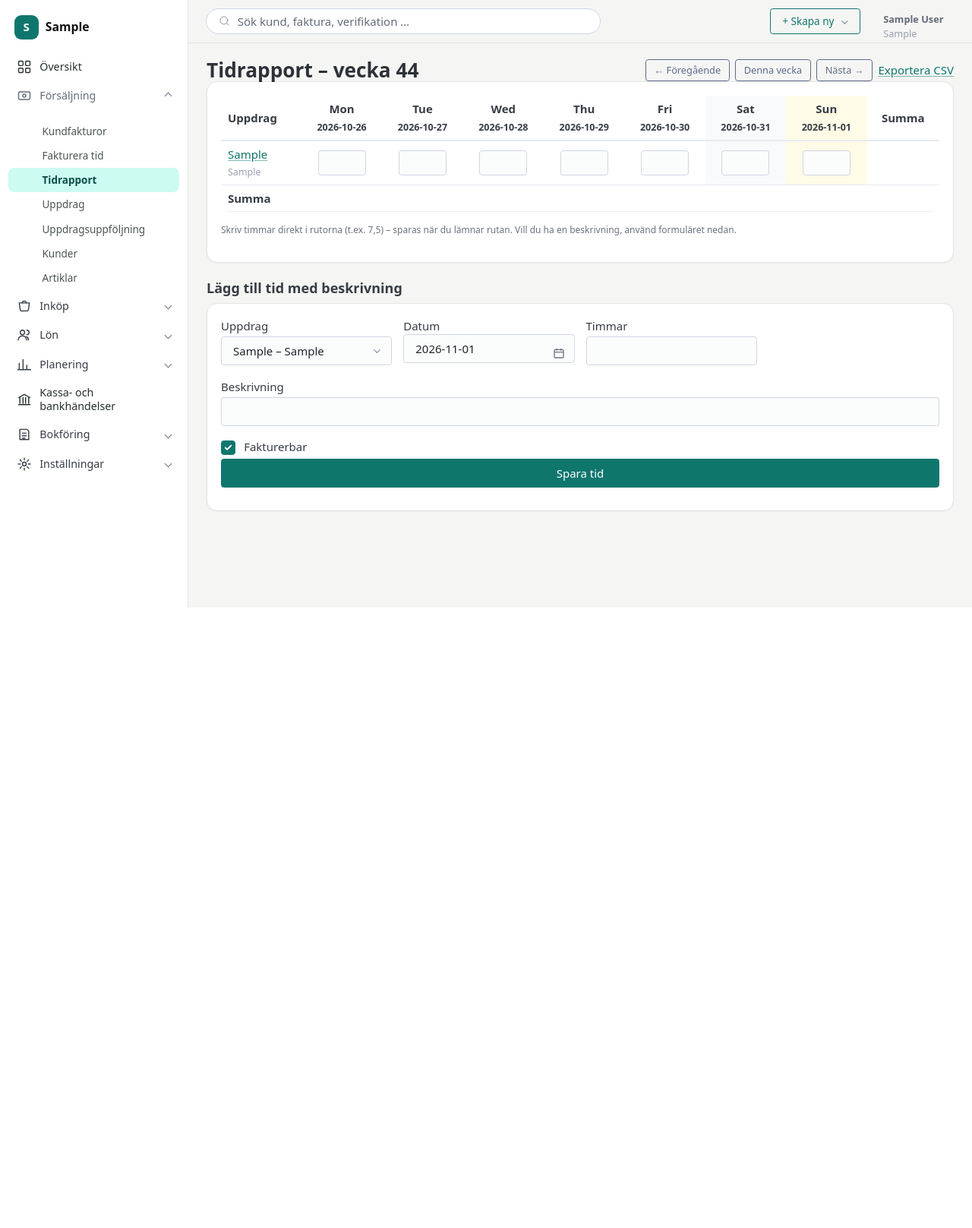
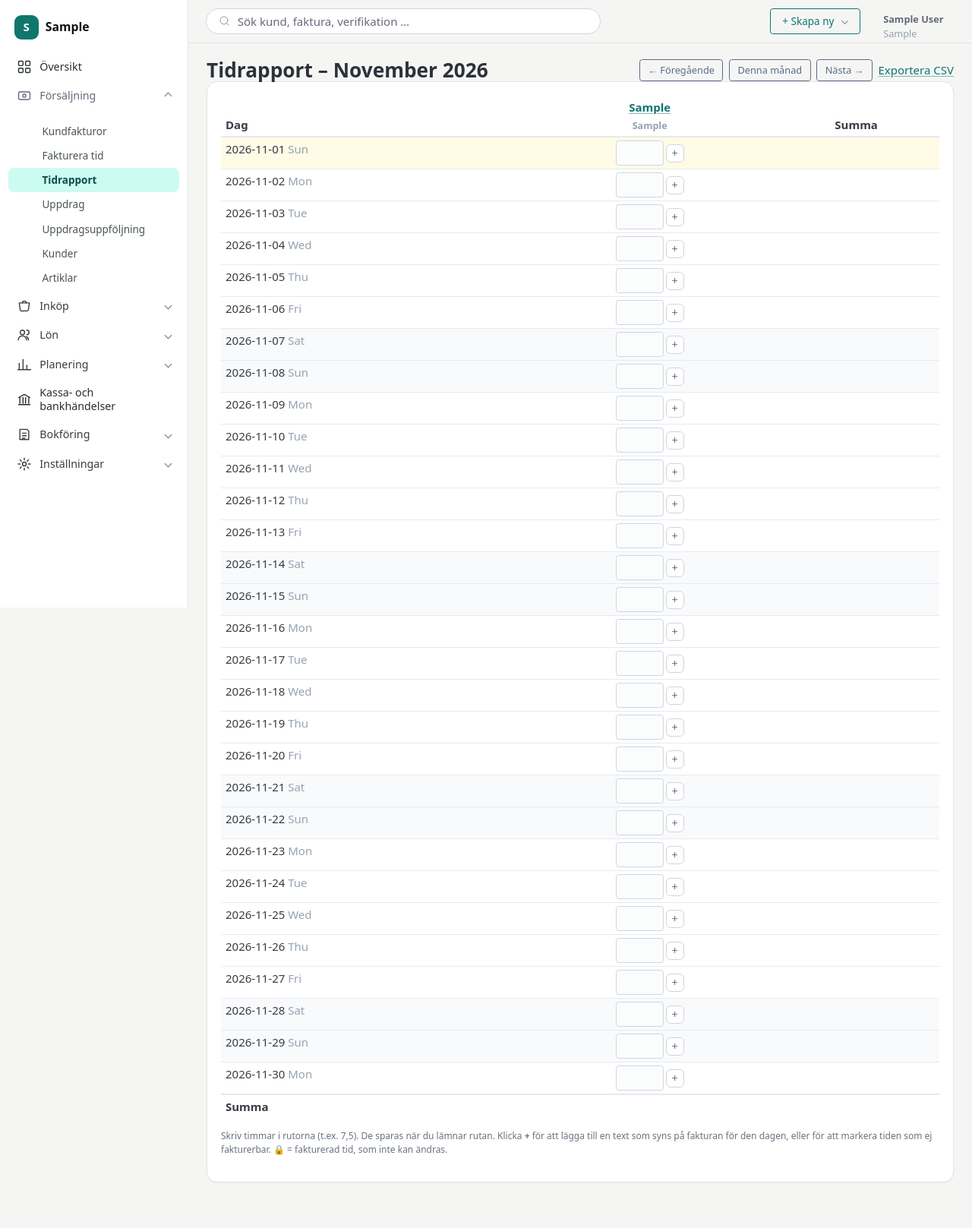
Before and after one commit to vestlund/BiteroERP, a Django app: page /tid/ in a window 1280 px wide. Shown: the whole page at 76% size. Before the commit the page ends 800 px from the top, so only its background shows below. Run offline with Django 5.2, Linux system fonts and the light colour scheme; a user stored in the database is signed in; tables that the repository leaves empty hold one stand-in row (values such as "Sample post").

Commit message:
Tidrapport per månad: dagar som rader, uppdrag som kolumner, text till fakturan via plustecken
Version 2026.11.03-1. Formuläret och listan under rutnätet är borttagna.

Co-Authored-By: Claude Opus 5.5 <noreply@anthropic.com>
Claude-Session: https://claude.ai/code/session_01G62fcvDy75rv8pkpwo6RgL

```diff
--- a/assistent/arbete.py
+++ b/assistent/arbete.py
@@ -186,7 +186,7 @@ def rapportera_tid(uppdrag_id, datum, timmar, beskrivning="", fakturerbar=True):
     return {"sparad": f"{tp.timmar} h {tp.datum} på {tp.uppdrag.namn} ({tp.uppdrag.kund.namn})",
             "totalt_samma_dag": str(dag_innan + tp.timmar),
             "obs": f"Det fanns redan {sum(p.timmar for p in samma)} h på samma uppdrag och dag." if samma else None,
-            "lank": f"{WEBB}/tid/?vecka={tp.datum}"}
+            "lank": f"{WEBB}/tid/?manad={tp.datum:%Y-%m}"}
 
 
 def skapa_fakturautkast(kund_nummer, till_och_med, fakturadatum=None, en_rad_per_post=False):
--- a/config/version.py
+++ b/config/version.py
@@ -1,3 +1,3 @@
 """Programversion. Höjs vid varje leverans och står i docs/andringslogg.md."""
 
-VERSION = "2026.11.02-1"
+VERSION = "2026.11.03-1"
--- a/static/app.css
+++ b/static/app.css
@@ -43,6 +43,27 @@ td, th { padding: .4rem .6rem; }
 .grid-tid .helg { background: #f9fafb; }
 .grid-tid input.sparad { border-color: #12b76a; }
 .grid-tid input.fel { border-color: #f04438; }
+/* Månadens tidrapport: dagar som rader, uppdrag som kolumner */
+.tabell-rull { overflow-x: auto; }
+.grid-tid.manad td, .grid-tid.manad th { padding: .25rem .4rem; vertical-align: top; }
+.grid-tid.manad th { position: sticky; top: 0; background: #fff; z-index: 1; vertical-align: bottom; }
+.grid-tid.manad tr.idag td { background: #fffbe6; }
+.grid-tid.manad tr.helg td { background: #f9fafb; }
+.grid-tid.manad td.dag { white-space: nowrap; font-variant-numeric: tabular-nums; }
+.tidcell { margin: 0; }
+.tidcell .rad { display: inline-flex; align-items: center; gap: .2rem; }
+.tidcell .plus { width: 1.6rem; height: 1.6rem; padding: 0; margin: 0; line-height: 1; font-size: .95rem;
+  border: 1px solid #d0d5dd; background: #fff; color: #6b7280; border-radius: 6px; cursor: pointer; }
+.tidcell .plus:hover { color: #0f766e; border-color: #0f766e; }
+.tidcell .plus.har { color: #0f766e; border-color: #0f766e; background: #e6f4f1; }
+.grid-tid.manad td { position: relative; }
+.tidcell .kommentar { position: absolute; z-index: 5; left: .3rem; top: calc(100% - .2rem); display: grid; gap: .3rem;
+  width: 17rem; padding: .6rem; background: #fff; border: 1px solid #d0d5dd; border-radius: 8px;
+  box-shadow: 0 6px 18px rgba(16, 24, 40, .12); text-align: left; }
+.tidcell .kommentar[hidden] { display: none; }
+.tidcell .kommentar input[type=text] { width: 100%; text-align: left; }
+.tidcell .kommentar label { margin: 0; }
+.tidcell .kommentar input[type=checkbox] { width: auto; margin: 0 .3rem 0 0; }
 .formgrid { display: grid; grid-template-columns: repeat(auto-fit, minmax(220px, 1fr)); gap: 0 1rem; }
 .formgrid .bred { grid-column: 1 / -1; }
 .errorlist { color: #b42318; list-style: none; padding: 0; margin: 0; font-size: .85rem; }
--- a/templates/verksamhet/tidrapport.html
+++ b/templates/verksamhet/tidrapport.html
@@ -1,73 +1,60 @@
 {% extends "base.html" %}{% load kr %}
+{% block titel %}Tidrapport {{ manad|date:"Y-m" }}{% endblock %}
 {% block innehall %}
 <div class="rubrikrad">
-  <h1>Tidrapport – vecka {{ veckonummer }}</h1>
+  <h1>Tidrapport – {{ manad|date:"F Y"|capfirst }}</h1>
   <div class="knappar">
-    <a href="?vecka={{ foregaende|date:'Y-m-d' }}" role="button" class="outline secondary liten">← Föregående</a>
-    <a href="?" role="button" class="outline secondary liten">Denna vecka</a>
-    <a href="?vecka={{ nasta|date:'Y-m-d' }}" role="button" class="outline secondary liten">Nästa →</a>
+    <a href="?manad={{ foregaende|date:'Y-m' }}" role="button" class="outline secondary liten">← Föregående</a>
+    <a href="?" role="button" class="outline secondary liten">Denna månad</a>
+    <a href="?manad={{ nasta|date:'Y-m' }}" role="button" class="outline secondary liten">Nästa →</a>
     <a href="{% url 'tid_export_csv' %}" class="liten">Exportera CSV</a>
   </div>
 </div>
 
 <article>
-{% if rader %}
-<table class="grid-tid">
-  <thead><tr><th>Uppdrag</th>
-    {% for d in dagar %}<th class="{% if d == idag %}idag{% elif d.weekday > 4 %}helg{% endif %}">{{ d|date:"D" }}<br><small>{{ d|date:"Y-m-d" }}</small></th>{% endfor %}
+{% if uppdrag %}
+<div class="tabell-rull">
+<table class="grid-tid manad">
+  <thead><tr><th>Dag</th>
+    {% for u in uppdrag %}<th><a href="{{ u.get_absolute_url }}">{{ u.namn }}</a><br><small class="dimmad">{{ u.kund.namn }}</small></th>{% endfor %}
     <th>Summa</th></tr></thead>
   <tbody>
   {% for r in rader %}
-    <tr>
-      <td><a href="{{ r.uppdrag.get_absolute_url }}">{{ r.uppdrag.namn }}</a><br><small class="dimmad">{{ r.uppdrag.kund.namn }}</small></td>
+    <tr class="{% if r.datum == idag %}idag{% elif r.datum.weekday > 4 %}helg{% endif %}">
+      <td class="dag">{{ r.datum|date:"Y-m-d" }} <span class="dimmad">{{ r.datum|date:"D" }}</span></td>
       {% for c in r.celler %}
-      <td class="{% if c.datum == idag %}idag{% elif c.datum.weekday > 4 %}helg{% endif %}">
-        {% if c.last %}<span class="last" data-h="{{ c.timmar }}" title="Fakturerad eller flera poster – ändra i listan nedan">{{ c.timmar|h }} 🔒</span>
+      <td>
+        {% if c.fakturerad %}
+          <span class="last" data-h="{{ c.timmar }}" title="Fakturerad{% if c.beskrivning %}: {{ c.beskrivning }}{% endif %}">{{ c.timmar|h }} 🔒</span>
         {% else %}
-        <input type="text" inputmode="decimal" name="timmar" value="{{ c.timmar|h }}"
-               hx-post="{% url 'tid_cell' %}" hx-trigger="change" hx-swap="none"
-               hx-vals='{"uppdrag": "{{ r.uppdrag.pk }}", "datum": "{{ c.datum|date:'Y-m-d' }}"}'>
+        <form class="tidcell" hx-post="{% url 'tid_cell' %}" hx-trigger="change, submit" hx-swap="none"
+             hx-vals='{"uppdrag": "{{ c.uppdrag.pk }}", "datum": "{{ c.datum|date:'Y-m-d' }}", "detaljer": "on"}'>
+          <span class="rad">
+            <input type="text" inputmode="decimal" name="timmar" value="{{ c.timmar|h }}" aria-label="Timmar {{ c.uppdrag.namn }} {{ c.datum|date:'Y-m-d' }}">
+            <button type="button" class="plus{% if c.beskrivning or not c.fakturerbar %} har{% endif %}"
+                    title="{% if c.beskrivning %}{{ c.beskrivning }}{% else %}Lägg till text på fakturan{% endif %}" aria-label="Text på fakturan">{% if c.beskrivning or not c.fakturerbar %}✎{% else %}+{% endif %}</button>
+          </span>
+          <span class="kommentar" hidden>
+            <input type="text" name="beskrivning" value="{{ c.beskrivning }}" maxlength="300" placeholder="Text på fakturan">
+            <label class="liten-text"><input type="checkbox" name="fakturerbar" {% if c.fakturerbar %}checked{% endif %}> Fakturerbar</label>
+          </span>
+        </form>
         {% endif %}
       </td>
       {% endfor %}
       <td><strong class="radsumma">{{ r.summa|h }}</strong></td>
     </tr>
   {% endfor %}
-  <tr class="summa"><td>Summa</td>{% for s in dagsummor %}<td class="dagsumma">{{ s|h }}</td>{% endfor %}<td id="veckosumma">{{ veckosumma|h }}</td></tr>
   </tbody>
+  <tfoot><tr class="summa"><td>Summa</td>{% for s in kolumnsummor %}<td class="kolumnsumma">{{ s|h }}</td>{% endfor %}<td id="manadssumma">{{ manadssumma|h }}</td></tr></tfoot>
 </table>
-<p class="hjalp">Skriv timmar direkt i rutorna (t.ex. 7,5) – sparas när du lämnar rutan. Vill du ha en beskrivning, använd formuläret nedan.</p>
+</div>
+<p class="hjalp">Skriv timmar i rutorna (t.ex. 7,5). De sparas när du lämnar rutan. Klicka <b>+</b> för att lägga till en text
+  som syns på fakturan för den dagen, eller för att markera tiden som ej fakturerbar. 🔒 = fakturerad tid, som inte kan ändras.</p>
 {% else %}
 <p>Du har inga aktiva uppdrag. <a href="{% url 'uppdrag_nytt' %}">Lägg upp ett uppdrag</a> först.</p>
 {% endif %}
 </article>
-
-<h2>Lägg till tid med beskrivning</h2>
-<article>
-<form method="post">{% csrf_token %}
-  <div class="formgrid">
-    <label>{{ form.uppdrag.label }}{{ form.uppdrag }}{{ form.uppdrag.errors }}</label>
-    <label>{{ form.datum.label }}{{ form.datum }}{{ form.datum.errors }}</label>
-    <label>{{ form.timmar.label }}{{ form.timmar }}{{ form.timmar.errors }}</label>
-    <label class="bred">{{ form.beskrivning.label }}{{ form.beskrivning }}</label>
-    <label>{{ form.fakturerbar }} {{ form.fakturerbar.label }}</label>
-  </div>
-  <button type="submit">Spara tid</button>
-</form>
-</article>
-
-{% if poster %}
-<h2>Poster denna vecka</h2>
-<table>
-  <thead><tr><th>Datum</th><th>Uppdrag</th><th class="tal">Timmar</th><th>Beskrivning</th><th>Status</th><th></th></tr></thead>
-  <tbody>{% for p in poster %}
-    <tr><td>{{ p.datum|date:"D Y-m-d" }}</td><td>{{ p.uppdrag.namn }}</td><td class="tal">{{ p.timmar|h }}</td>
-      <td>{{ p.beskrivning }}</td>
-      <td>{% if p.fakturerad %}<span class="status betald">fakturerad</span>{% elif not p.fakturerbar %}<span class="status">ej fakturerbar</span>{% endif %}</td>
-      <td>{% if not p.fakturerad %}<a href="{% url 'tidpost_andra' p.pk %}">Ändra</a>{% endif %}</td></tr>
-  {% endfor %}</tbody>
-</table>
-{% endif %}
 {% endblock %}
 
 {% block skript %}
@@ -75,25 +62,43 @@
 const tal = v => parseFloat(String(v || "0").replace(",", ".")) || 0;
 const fmt = v => v ? String(Math.round(v * 100) / 100).replace(".", ",") : "";
 function summera() {
-  const rader = [...document.querySelectorAll(".grid-tid tbody tr:not(.summa)")];
-  const dag = Array(7).fill(0);
+  const rader = [...document.querySelectorAll(".grid-tid tbody tr")];
+  const kol = [];
   rader.forEach(tr => {
     let s = 0;
-    [...tr.querySelectorAll("td")].slice(1, 8).forEach((td, i) => {
-      const inp = td.querySelector("input"), last = td.querySelector(".last");
+    [...tr.querySelectorAll("td")].slice(1, -1).forEach((td, i) => {
+      const inp = td.querySelector("input[name=timmar]"), last = td.querySelector(".last");
       const v = inp ? tal(inp.value) : (last ? tal(last.dataset.h) : 0);
-      s += v; dag[i] += v;
+      s += v; kol[i] = (kol[i] || 0) + v;
     });
     tr.querySelector(".radsumma").textContent = fmt(s);
   });
-  document.querySelectorAll(".dagsumma").forEach((td, i) => td.textContent = fmt(dag[i]));
-  document.getElementById("veckosumma").textContent = fmt(dag.reduce((a, b) => a + b, 0));
+  document.querySelectorAll(".kolumnsumma").forEach((td, i) => td.textContent = fmt(kol[i] || 0));
+  document.getElementById("manadssumma").textContent = fmt(kol.reduce((a, b) => a + b, 0));
 }
+document.querySelectorAll(".tidcell .plus").forEach(knapp => knapp.addEventListener("click", () => {
+  const ruta = knapp.closest(".tidcell").querySelector(".kommentar");
+  const visa = ruta.hidden;
+  document.querySelectorAll(".tidcell .kommentar").forEach(k => k.hidden = true);
+  ruta.hidden = !visa;
+  if (visa) ruta.querySelector("input[name=beskrivning]").focus();
+}));
+// Stäng rutan med Esc eller klick utanför
+document.addEventListener("keydown", e => { if (e.key === "Escape") document.querySelectorAll(".tidcell .kommentar").forEach(k => k.hidden = true); });
+document.addEventListener("click", e => { if (!e.target.closest(".tidcell")) document.querySelectorAll(".tidcell .kommentar").forEach(k => k.hidden = true); });
 document.body.addEventListener("htmx:afterRequest", e => {
-  const el = e.detail.elt;
-  el.classList.remove("fel", "sparad");
-  if (e.detail.successful) { el.classList.add("sparad"); summera(); }
-  else { el.classList.add("fel"); alert(e.detail.xhr.responseText || "Kunde inte spara"); }
+  const cell = e.detail.elt, tim = cell.querySelector("input[name=timmar]");
+  if (!tim) return;
+  tim.classList.remove("fel", "sparad");
+  if (e.detail.successful) {
+    tim.classList.add("sparad"); summera();
+    const text = cell.querySelector("input[name=beskrivning]").value.trim();
+    const ejFakt = !cell.querySelector("input[name=fakturerbar]").checked;
+    const plus = cell.querySelector(".plus");
+    plus.classList.toggle("har", !!text || ejFakt);
+    plus.textContent = text || ejFakt ? "✎" : "+";
+    plus.title = text || "Lägg till text på fakturan";
+  } else { tim.classList.add("fel"); alert(e.detail.xhr.responseText || "Kunde inte spara"); }
 });
 </script>
 {% endblock %}
--- a/verksamhet/forms.py
+++ b/verksamhet/forms.py
@@ -67,12 +67,18 @@ class ExportForm(forms.Form):
 
 
 class TidcellForm(forms.Form):
-    """En ruta i veckorutnätet: timmar för ett uppdrag en dag."""
+    """En ruta i tidrapporten: timmar (och ev. text till fakturan) för ett uppdrag en dag.
+
+    `detaljer` skickas när rutans text och fakturerbar-ruta finns med; annars ändras bara timmarna.
+    """
 
     uppdrag = forms.ModelChoiceField(Uppdrag.objects.all())
     datum = forms.DateField()
     timmar = BeloppField(min_value=0, max_value=24, max_digits=5, tomt_som_noll=True,
                      error_messages={"min_value": "Timmar måste vara 0–24", "max_value": "Timmar måste vara 0–24"})
+    beskrivning = forms.CharField(max_length=300, required=False)
+    fakturerbar = forms.BooleanField(required=False)
+    detaljer = forms.BooleanField(required=False)
 
 
 class PaminnelseForm(forms.Form):
--- a/verksamhet/views.py
+++ b/verksamhet/views.py
@@ -1,5 +1,6 @@
 import csv
 import datetime as dt
+from collections import defaultdict
 from decimal import Decimal
 
 from django.contrib import messages
@@ -7,6 +8,7 @@ from django.db import transaction
 from django.db.models import Q
 from django.http import HttpResponse, HttpResponseBadRequest
 from django.shortcuts import get_object_or_404, redirect, render
+from django.urls import reverse
 from django.utils import timezone
 from django.views.decorators.http import require_POST
 
@@ -31,77 +33,85 @@ from .oversikt import oversikt  # noqa: E402,F401
 
 # ---------------------------------------------------------------- tidrapport
 
-def _vecka_start(request):
+def _manad_start(request):
+    """Första dagen i månaden från ?manad=ÅÅÅÅ-MM (eller ?vecka=ÅÅÅÅ-MM-DD från äldre länkar)."""
+    idag = timezone.localdate()
+    v = request.GET.get("manad") or request.GET.get("vecka") or ""
     try:
-        d = dt.date.fromisoformat(request.GET.get("vecka", ""))
+        d = dt.date.fromisoformat(v[:7] + "-01") if len(v) >= 7 else idag
     except ValueError:
-        d = timezone.localdate()
-    return d - dt.timedelta(days=d.weekday())
+        d = idag
+    return d.replace(day=1)
+
+
+def tid_lank(datum):
+    return f"{reverse('tidrapport')}?manad={datum:%Y-%m}"
 
 
 def tidrapport(request):
-    start = _vecka_start(request)
-    dagar = [start + dt.timedelta(days=i) for i in range(7)]
-    poster = Tidpost.objects.filter(datum__range=(dagar[0], dagar[-1])).select_related("uppdrag__kund")
+    """Månadens tid: en rad per dag, en kolumn per uppdrag. Rutorna sparas direkt (tid_cell)."""
+    start = _manad_start(request)
+    nasta = (start + dt.timedelta(days=32)).replace(day=1)
+    dagar = [start + dt.timedelta(days=i) for i in range((nasta - start).days)]
+    poster = list(Tidpost.objects.filter(datum__range=(dagar[0], dagar[-1])).select_related("uppdrag__kund"))
 
-    if request.method == "POST":
-        form = TidpostForm(request.POST)
-        if form.is_valid():
-            tp = form.save()
-            messages.success(request, f"Sparade {tp.timmar} h på {tp.uppdrag}.")
-            return redirect(f"{request.path}?vecka={tp.datum.isoformat()}")
-    else:
-        senaste = Tidpost.objects.filter(uppdrag__aktiv=True).order_by("-skapad").first()
-        aktiva = Uppdrag.objects.filter(aktiv=True)
-        forval = senaste.uppdrag_id if senaste else (aktiva.first().pk if aktiva.count() == 1 else None)
-        form = TidpostForm(initial={"uppdrag": forval,
-                                    "datum": timezone.localdate() if timezone.localdate() in dagar else dagar[0]})
+    uppdrag_ids = set(Uppdrag.objects.filter(aktiv=True).values_list("id", flat=True)) | {p.uppdrag_id for p in poster}
+    uppdrag = list(Uppdrag.objects.filter(id__in=uppdrag_ids).select_related("kund").order_by("kund__namn", "namn"))
+    per_cell = defaultdict(list)
+    for p in poster:
+        per_cell[(p.datum, p.uppdrag_id)].append(p)
 
-    # Rutnät: aktiva uppdrag + uppdrag med tid den här veckan
-    uppdrag_ids = set(Uppdrag.objects.filter(aktiv=True).values_list("id", flat=True))
-    uppdrag_ids |= {p.uppdrag_id for p in poster}
     rader = []
-    for u in Uppdrag.objects.filter(id__in=uppdrag_ids).select_related("kund"):
+    for d in dagar:
         celler = []
-        for d in dagar:
-            pd = [p for p in poster if p.uppdrag_id == u.id and p.datum == d]
+        for u in uppdrag:
+            pd = per_cell[(d, u.id)]
             celler.append({
-                "datum": d,
-                "timmar": sum((p.timmar for p in pd), Decimal(0)),
-                "last": any(p.fakturerad for p in pd) or len(pd) > 1,
+                "uppdrag": u, "datum": d, "timmar": sum((p.timmar for p in pd), Decimal(0)),
+                "beskrivning": " / ".join(p.beskrivning for p in pd if p.beskrivning),
+                "fakturerbar": all(p.fakturerbar for p in pd) if pd else True,
+                "fakturerad": any(p.fakturerad for p in pd),
             })
-        rader.append({"uppdrag": u, "celler": celler, "summa": sum(c["timmar"] for c in celler)})
-    dagsummor = [sum((p.timmar for p in poster if p.datum == d), Decimal(0)) for d in dagar]
+        rader.append({"datum": d, "celler": celler, "summa": sum(c["timmar"] for c in celler)})
+    kolumnsummor = [sum((p.timmar for p in poster if p.uppdrag_id == u.id), Decimal(0)) for u in uppdrag]
 
     return render(request, "verksamhet/tidrapport.html", {
-        "form": form, "dagar": dagar, "rader": rader, "dagsummor": dagsummor,
-        "veckosumma": sum(dagsummor), "poster": poster,
-        "veckonummer": start.isocalendar()[1],
-        "foregaende": start - dt.timedelta(days=7), "nasta": start + dt.timedelta(days=7),
+        "rader": rader, "uppdrag": uppdrag, "kolumnsummor": kolumnsummor, "manadssumma": sum(kolumnsummor),
+        "manad": start, "foregaende": (start - dt.timedelta(days=1)).replace(day=1), "nasta": nasta,
         "idag": timezone.localdate(),
     })
 
 
 @require_POST
 def tid_cell(request):
-    """HTMX: sätter antal timmar för ett uppdrag en viss dag (från veckorutnätet)."""
+    """HTMX: sätter timmar, och från rutans tillägg även text till fakturan, för ett uppdrag en dag."""
     form = TidcellForm(request.POST)
     if not form.is_valid():
         return HttpResponseBadRequest(" ".join(e for fel in form.errors.values() for e in fel))
-    uppdrag, datum, timmar = (form.cleaned_data[k] for k in ("uppdrag", "datum", "timmar"))
+    d = form.cleaned_data
+    uppdrag, datum, timmar = d["uppdrag"], d["datum"], d["timmar"]
 
-    befintliga = Tidpost.objects.filter(uppdrag=uppdrag, datum=datum)
-    if befintliga.filter(fakturarad__isnull=False).exists() or befintliga.count() > 1:
-        return HttpResponseBadRequest("Dagen har fakturerad tid eller flera poster – ändra i listan")
-    post = befintliga.first()
-    if timmar == 0:
-        if post:
-            post.delete()
-    elif post:
+    befintliga = list(Tidpost.objects.filter(uppdrag=uppdrag, datum=datum).order_by("id"))
+    if any(p.fakturarad_id for p in befintliga):
+        return HttpResponseBadRequest("Tiden den dagen är fakturerad och kan inte ändras.")
+    with transaction.atomic():
+        post, ovriga = (befintliga[0], befintliga[1:]) if befintliga else (None, [])
+        if ovriga:  # äldre dagar med flera poster slås ihop till en
+            text = " / ".join(p.beskrivning for p in befintliga if p.beskrivning)
+            for p in ovriga:
+                p.delete()
+            post.beskrivning = text
+        if timmar == 0:
+            if post:
+                post.delete()
+            return HttpResponse(status=204)
+        if not post:
+            post = Tidpost(uppdrag=uppdrag, datum=datum)
         post.timmar = timmar
-        post.save(update_fields=["timmar"])
-    else:
-        Tidpost.objects.create(uppdrag=uppdrag, datum=datum, timmar=timmar)
+        if d["detaljer"]:
+            post.beskrivning = d["beskrivning"].strip()
+            post.fakturerbar = d["fakturerbar"]
+        post.save()
     return HttpResponse(status=204)
 
 
@@ -109,16 +119,16 @@ def tidpost_andra(request, pk):
     tp = get_object_or_404(Tidpost, pk=pk)
     if tp.fakturerad:
         messages.error(request, "Tidposten är fakturerad och kan inte ändras.")
-        return redirect(f"/tid/?vecka={tp.datum.isoformat()}")
+        return redirect(tid_lank(tp.datum))
     form = TidpostForm(request.POST or None, instance=tp)
     if request.method == "POST":
         if "radera" in request.POST:
             tp.delete()
             messages.success(request, "Tidposten raderades.")
-            return redirect(f"/tid/?vecka={tp.datum.isoformat()}")
+            return redirect(tid_lank(tp.datum))
         if form.is_valid():
             form.save()
-            return redirect(f"/tid/?vecka={tp.datum.isoformat()}")
+            return redirect(tid_lank(tp.datum))
     return render(request, "verksamhet/form.html", {"form": form, "rubrik": "Ändra tidpost", "radera": True})
 
 
```
Also changed, not shown: docs/andringslogg.md (+7 -0 lines), tester/test_formular.py (+40 -0 lines), README.md.
